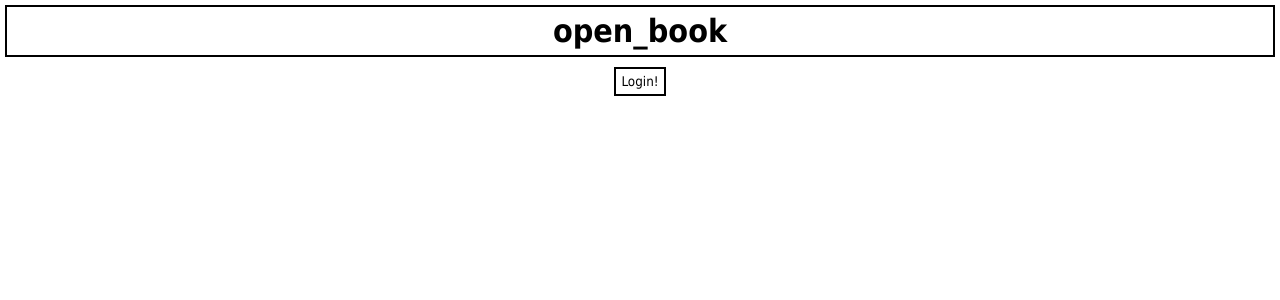
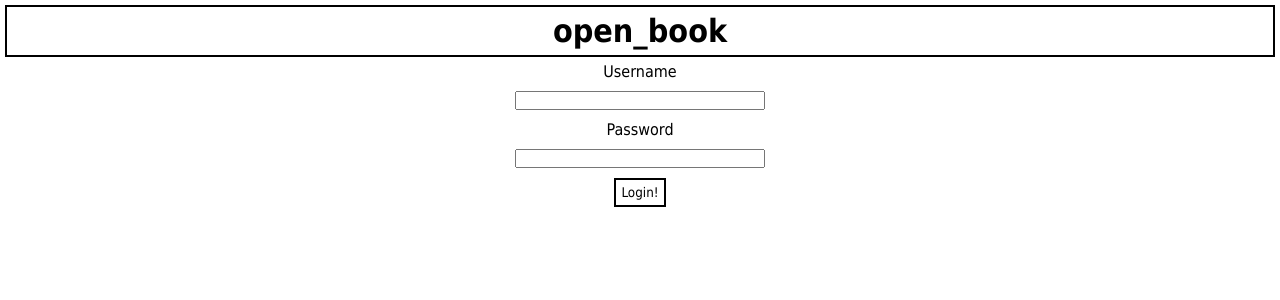
Before and after one commit to SukhnainDeol/open_book_react-test, a React (Vite) app: page / in a window 1280 px wide. Shown: the top 300 px of the page. Built offline with nearby package versions, Linux system fonts and the light colour scheme.

Commit message:
added some css and login page stuff

```diff
--- a/src/pages/Login.jsx
+++ b/src/pages/Login.jsx
@@ -2,6 +2,10 @@ import { Link } from "react-router-dom"
 
 export function Login() {
     return <>
+    <label>Username</label>
+    <input type="text"/>
+    <label>Password</label>
+    <input type="password"/>
      <Link to="/homepage" style={{ textDecoration: 'none', color: 'black' }}><button id="login-button" className="btn">Login!</button></Link>
     </>
    }
--- a/src/styles.css
+++ b/src/styles.css
@@ -2,8 +2,11 @@
     box-sizing: border-box;
     margin: 0px;
     padding: 0px;
+    font-family: Tahoma;
+}
 
-    font-family: Tahoma;
+body {
+    background-color: white;
 }
 
 .page-title {
```
